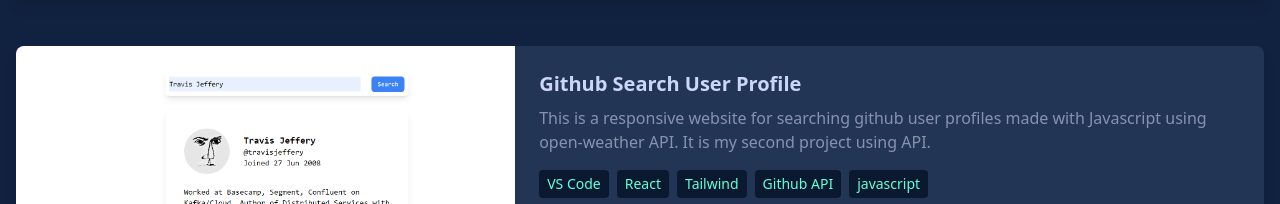
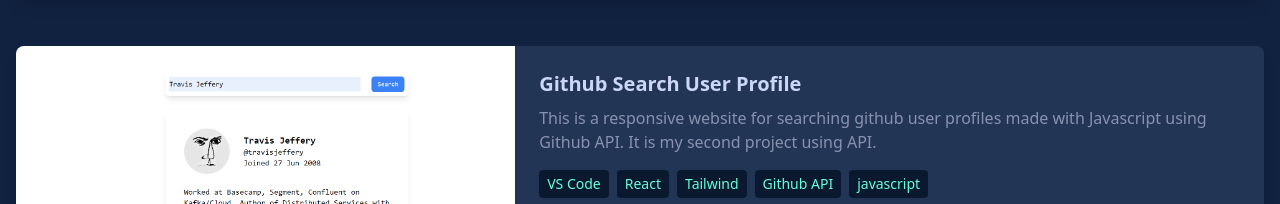
Before and after one commit to T1t3nda/Portfolio, a React (Vite) app: page / in a window 1280 px wide. Shown: the part 2785-2989 px from the top of the page. Built offline with nearby package versions, Linux system fonts and the light colour scheme.

Commit message:
Update Projects.jsx

```diff
--- a/src/components/Projects.jsx
+++ b/src/components/Projects.jsx
@@ -50,7 +50,7 @@ const projectsData = [
   {
     title: "Github Search User Profile",
     description:
-      "This is a responsive website for searching github user profiles made with Javascript using open-weather API. It is my second project using API.",
+      "This is a responsive website for searching github user profiles made with Javascript using Github API. It is my second project using API.",
     tech: ["VS Code", "React", "Tailwind", "Github API", "javascript"],
     image: SearchUser,
     github: "https://github.com/T1t3nda/search-user-app",
```
